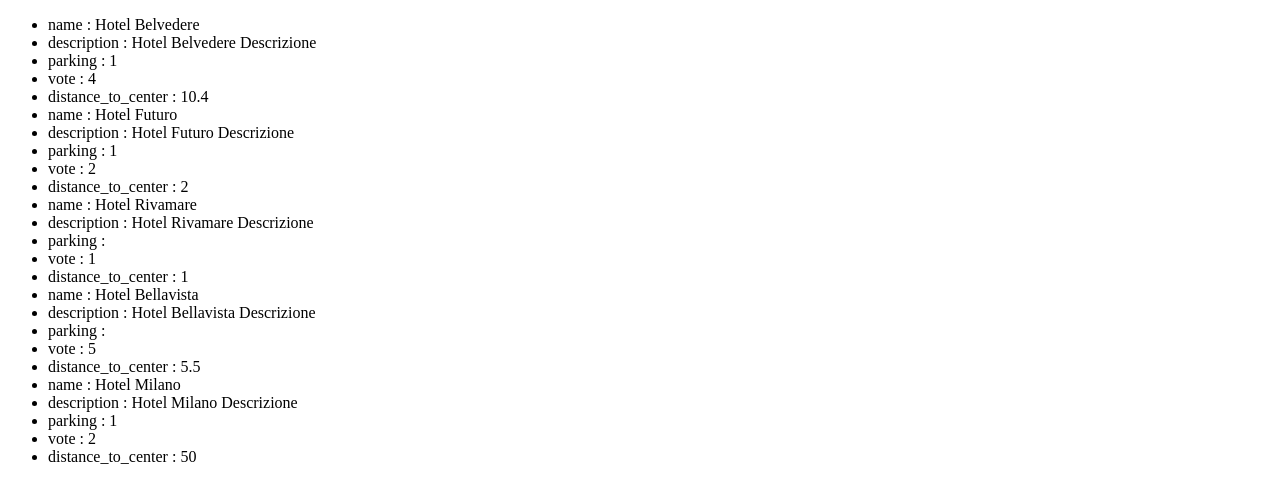
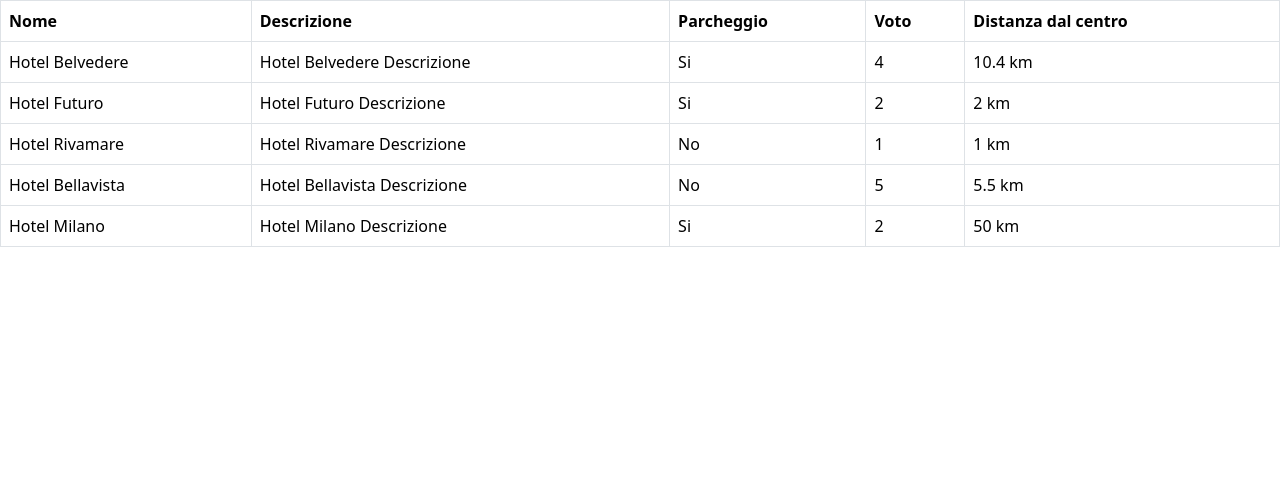
Before and after one commit to NicolaSforza93/php-hotel, a PHP site: page / in a window 1280 px wide. Shown: the top 503 px of the page. Run offline with PHP 8.4, Linux system fonts and the light colour scheme.

Commit message:
added table

```diff
--- a/index.php
+++ b/index.php
@@ -4,6 +4,7 @@
 <head>
     <meta charset="UTF-8">
     <meta name="viewport" content="width=device-width, initial-scale=1.0">
+    <link href="https://cdn.jsdelivr.net/npm/bootstrap@5.3.2/dist/css/bootstrap.min.css" rel="stylesheet" integrity="sha384-T3c6CoIi6uLrA9TneNEoa7RxnatzjcDSCmG1MXxSR1GAsXEV/Dwwykc2MPK8M2HN" crossorigin="anonymous">
     <title>PHP Hotel</title>
 </head>
 
@@ -50,7 +51,8 @@
 
     ];
     ?>
-    <ul>
+
+    <!-- <ul>
         <?php
         foreach ($hotels as $hotel) {
             foreach ($hotel as $key => $value) {
@@ -63,7 +65,7 @@
         }
 
         ?>
-    </ul>
+    </ul> -->
 
     <!-- <ul>
         <?php
@@ -80,6 +82,33 @@
         ?>
     </ul> -->
 
+    <table class="table table-bordered">
+        <thead>
+            <tr>
+                <th scope="col">Nome</th>
+                <th scope="col">Descrizione</th>
+                <th scope="col">Parcheggio</th>
+                <th scope="col">Voto</th>
+                <th scope="col">Distanza dal centro</th>
+            </tr>
+        </thead>
+        <tbody>
+            <?php
+            foreach ($hotels as $hotel) {
+            ?>
+                <tr>
+                    <td><?php echo $hotel['name']; ?></td>
+                    <td><?php echo $hotel['description']; ?></td>
+                    <td><?php echo $hotel['parking'] ? 'Si' : 'No'; ?></td>
+                    <td><?php echo $hotel['vote']; ?></td>
+                    <td><?php echo $hotel['distance_to_center']; ?> km</td>
+                <tr>
+                <?php
+            }
+                ?>
+        </tbody>
+    </table>
+
 
 </body>
 
```
